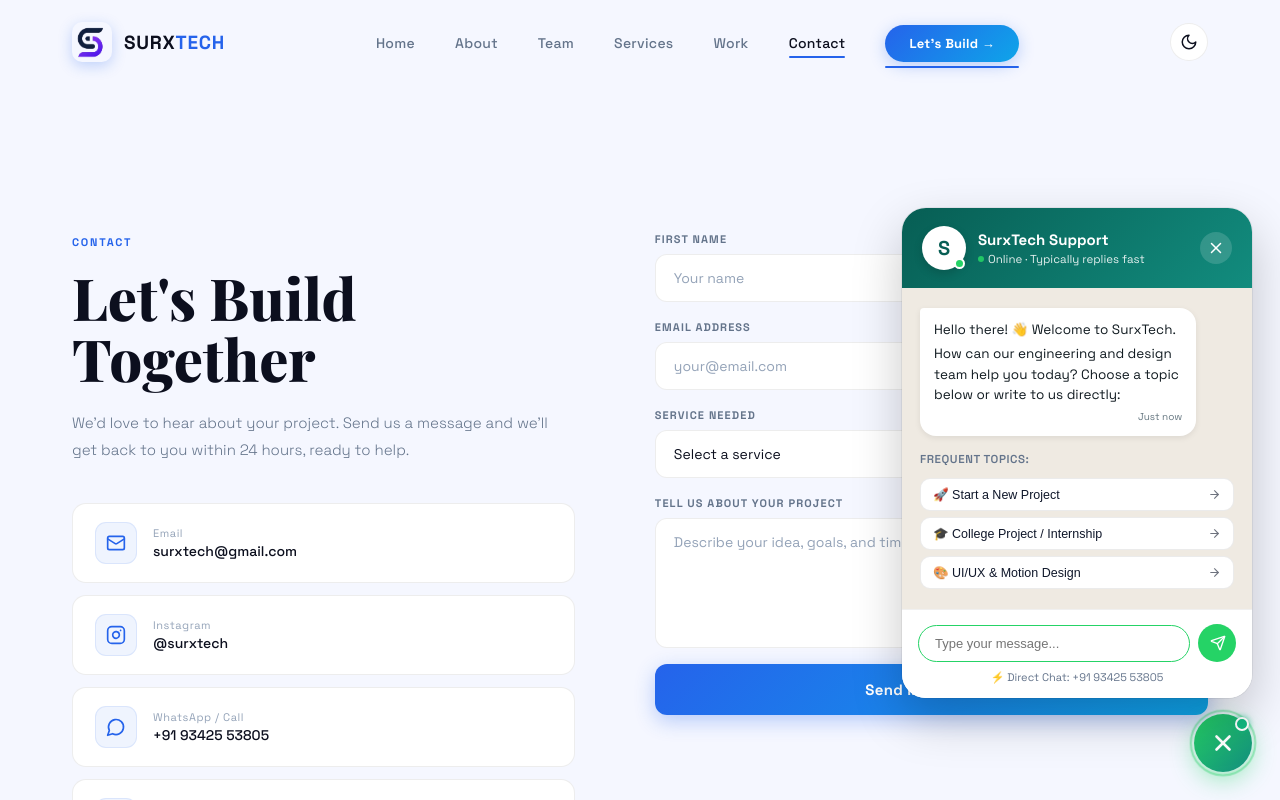
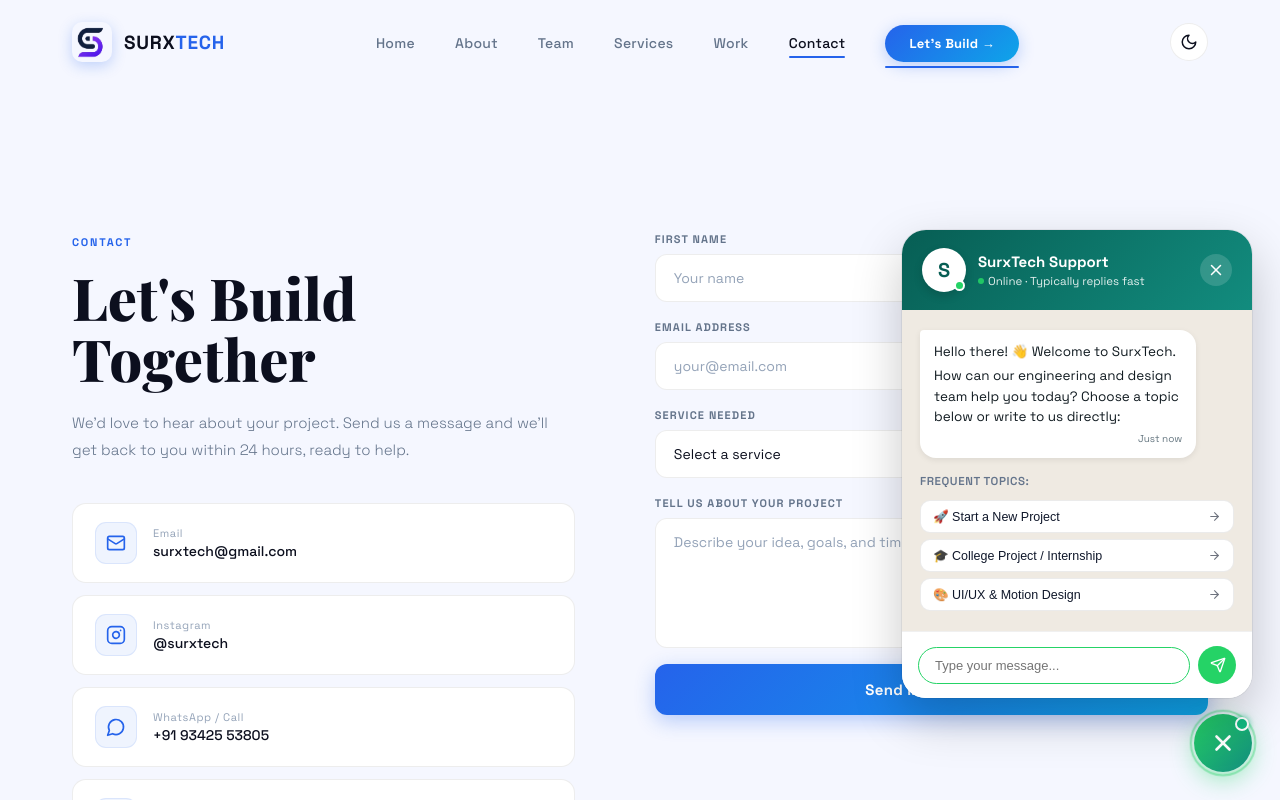
Before and after one commit to Thirukarthikj/surxtech, a React (Vite) app: page /contact in a window 1280 px wide. Both pictures are taken after a click on the button 1223 px from the left and 743 px from the top of the page. Shown: the top 800 px of the page. Built offline with nearby package versions, Linux system fonts and the light colour scheme; the HTML template or start-up script is replaced by a standard one; a web font is replaced by a local one.

Commit message:
fix: remove direct chat text link from WhatsApp popup footer

```diff
--- a/src/components/WhatsAppChat.css
+++ b/src/components/WhatsAppChat.css
@@ -394,21 +394,6 @@
   transform: scale(0.95);
 }
 
-.wa-direct-link {
-  display: block;
-  text-align: center;
-  margin-top: 8px;
-  font-size: 11px;
-  color: #64748b;
-  text-decoration: none;
-  transition: color 0.2s;
-}
-
-.wa-direct-link:hover {
-  color: #047857;
-  text-decoration: underline;
-}
-
 /* Adjust Back to Top button so it sits neatly above WhatsApp */
 #btt {
   bottom: 96px !important;
--- a/src/components/WhatsAppChat.jsx
+++ b/src/components/WhatsAppChat.jsx
@@ -165,8 +165,11 @@ export default function WhatsAppChat({
             <form onSubmit={handleSend} className="wa-input-row">
               <input
                 type="text"
+                id="waMessage"
+                name="waMessage"
                 className="wa-input"
                 placeholder="Type your message..."
+                aria-label="Type your message for WhatsApp"
                 value={inputText}
                 onChange={(e) => setInputText(e.target.value)}
                 autoFocus
@@ -180,14 +183,6 @@ export default function WhatsAppChat({
                 <Send size={16} style={{ marginLeft: '2px' }} />
               </button>
             </form>
-            <a
-              href={phoneNumber ? `https://wa.me/${phoneNumber.replace(/[^0-9]/g, '')}?text=Hi%20SurxTech` : "https://wa.me/?text=Hi%20SurxTech"}
-              target="_blank"
-              rel="noopener noreferrer"
-              className="wa-direct-link"
-            >
-              ⚡ Direct Chat: +91 93425 53805
-            </a>
           </div>
         </div>
       )}
```
